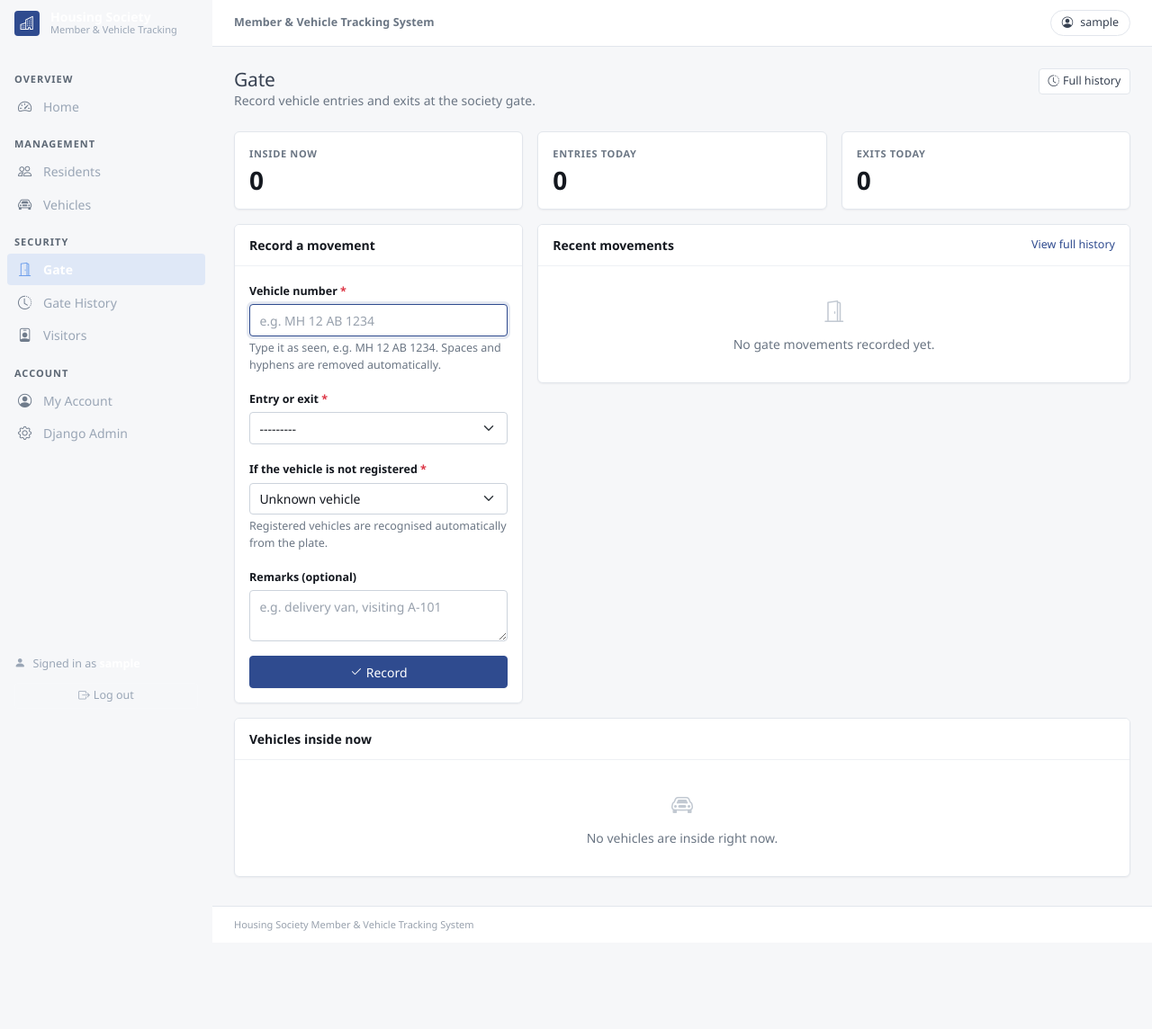
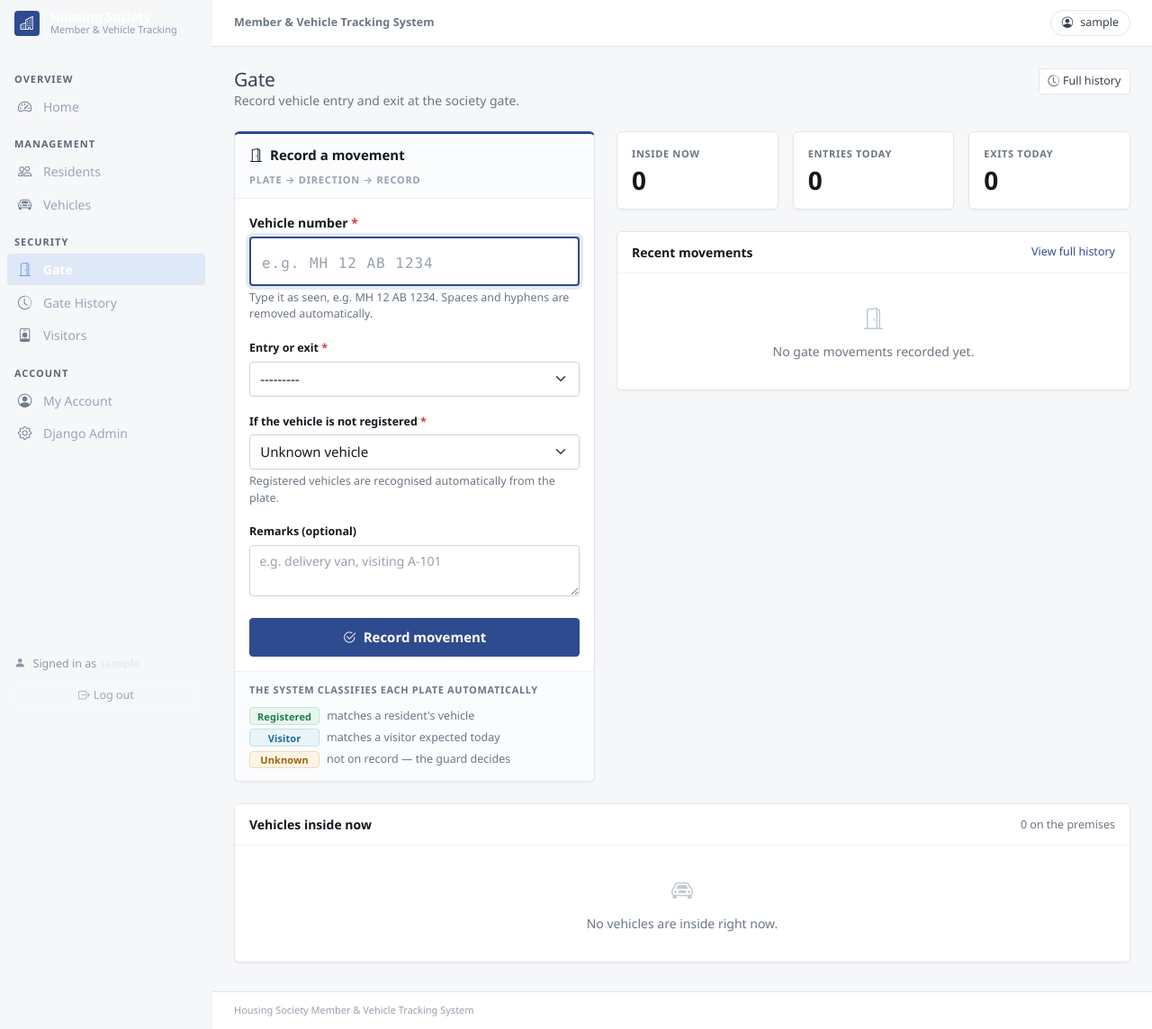
Before and after one commit to gaurivvv/HousingSocietyVTS, a Django app: page /gate/ in a window 1280 px wide. Shown: the whole page at 90% size. Before the commit the page ends 1035 px from the top, so only its background shows below. Run offline with Django 5.2, Linux system fonts and the light colour scheme; the visitor is signed in with stand-in values (Sample User, id 1); data that the repository does not hold is empty.

Commit message:
Redesign the gate page as an operational console

```diff
--- a/static/css/style.css
+++ b/static/css/style.css
@@ -484,3 +484,115 @@ a:hover { color: var(--c-primary-hover); text-decoration: underline; }
     .app-content { padding: var(--s-4) var(--s-4) var(--s-5); }
     .app-topbar  { padding: 0 var(--s-4); }
 }
+
+/* ---------- Sidebar text contrast fixes ---------- */
+
+.app-brand-name { color: #ffffff; }
+.app-brand-sub  { color: #8d99a9; }
+.app-user       { color: #8d99a9; }
+.app-user strong { color: #e8ecf2; font-weight: 600; }
+
+/* ============================================================
+   Gate console ? scoped to the Gate page
+   ============================================================ */
+
+.gate-console {
+    background: var(--c-surface);
+    border: 1px solid var(--c-line);
+    border-radius: var(--radius);
+    box-shadow: var(--shadow);
+    overflow: hidden;
+    border-top: 3px solid var(--c-primary);
+}
+
+.gate-console-head {
+    display: flex;
+    flex-wrap: wrap;
+    align-items: baseline;
+    justify-content: space-between;
+    gap: var(--s-2);
+    padding: var(--s-3) var(--s-4);
+    border-bottom: 1px solid var(--c-line-soft);
+    background: #fbfcfd;
+}
+
+.gate-console-title { font-size: var(--t-md); font-weight: 600; color: var(--c-ink); }
+
+.gate-console-step {
+    font-size: var(--t-xs);
+    font-weight: 600;
+    letter-spacing: .07em;
+    text-transform: uppercase;
+    color: var(--c-faint);
+}
+
+.gate-console-body { padding: var(--s-4); }
+
+.gate-field { margin-bottom: var(--s-4); }
+.gate-field:last-of-type { margin-bottom: var(--s-5); }
+
+/* The plate is the primary input: larger, monospaced, wider tracking */
+.gate-field-plate .form-label { font-size: var(--t-base); }
+
+.gate-field-plate .form-control {
+    font-family: "Cascadia Mono", Consolas, "Courier New", monospace;
+    font-size: 1.375rem;
+    font-weight: 700;
+    letter-spacing: .12em;
+    text-transform: uppercase;
+    padding: .55rem .75rem;
+    border-width: 2px;
+    border-color: #b9c2ce;
+}
+.gate-field-plate .form-control::placeholder {
+    font-size: 1rem;
+    letter-spacing: .06em;
+    font-weight: 400;
+    text-transform: none;
+}
+.gate-field-plate .form-control:focus {
+    border-color: var(--c-primary);
+    box-shadow: 0 0 0 4px rgba(47,75,143,.12);
+}
+
+/* Direction and category read as deliberate choices, not afterthoughts */
+.gate-console-body .form-select { font-size: var(--t-md); padding: .45rem .7rem; }
+
+.gate-record-btn {
+    width: 100%;
+    padding: .6rem 1rem;
+    font-size: var(--t-md);
+    font-weight: 600;
+}
+
+.gate-console-foot {
+    padding: var(--s-3) var(--s-4);
+    border-top: 1px solid var(--c-line-soft);
+    background: #fbfcfd;
+}
+
+.gate-legend-title {
+    display: block;
+    font-size: var(--t-xs);
+    font-weight: 600;
+    letter-spacing: .06em;
+    text-transform: uppercase;
+    color: var(--c-muted);
+    margin-bottom: var(--s-2);
+}
+
+.gate-legend { list-style: none; margin: 0; padding: 0; }
+
+.gate-legend li {
+    display: flex;
+    align-items: center;
+    gap: var(--s-2);
+    font-size: var(--t-sm);
+    color: var(--c-muted);
+    padding: .15rem 0;
+}
+.gate-legend .badge { flex: 0 0 auto; min-width: 78px; justify-content: center; }
+
+@media (max-width: 1199.98px) {
+    .gate-console { margin-bottom: var(--s-2); }
+}
--- a/templates/tracking/gate.html
+++ b/templates/tracking/gate.html
@@ -6,48 +6,25 @@
 <div class="page-header">
     <div>
         <h1 class="h3 mb-0">Gate</h1>
-        <p class="text-muted small mb-0">Record vehicle entries and exits at the society gate.</p>
+        <p class="text-muted small mb-0">Record vehicle entry and exit at the society gate.</p>
     </div>
     <a href="{% url 'tracking:history' %}" class="btn btn-outline-secondary btn-sm"><i class="bi bi-clock-history me-1"></i>Full history</a>
 </div>
 
-<div class="row g-3 mb-3">
-    <div class="col-sm-4">
-        <div class="card stat-card h-100">
-            <div class="card-body">
-                <div class="text-muted small">Inside now</div>
-                <div class="stat-value">{{ inside_logs|length }}</div>
-            </div>
-        </div>
-    </div>
-    <div class="col-sm-4">
-        <div class="card stat-card h-100">
-            <div class="card-body">
-                <div class="text-muted small">Entries today</div>
-                <div class="stat-value">{{ today.entries }}</div>
-            </div>
-        </div>
-    </div>
-    <div class="col-sm-4">
-        <div class="card stat-card h-100">
-            <div class="card-body">
-                <div class="text-muted small">Exits today</div>
-                <div class="stat-value">{{ today.exits }}</div>
-            </div>
-        </div>
-    </div>
-</div>
+<div class="row g-4">
+    <div class="col-xl-5">
+        <section class="gate-console">
+            <header class="gate-console-head">
+                <span class="gate-console-title"><i class="bi bi-door-open me-2"></i>Record a movement</span>
+                <span class="gate-console-step">Plate &rarr; Direction &rarr; Record</span>
+            </header>
 
-<div class="row g-3">
-    <div class="col-lg-4">
-        <div class="card">
-            <div class="card-header bg-white fw-semibold">Record a movement</div>
-            <div class="card-body">
-                <form method="post" novalidate>
-                    {% csrf_token %}
+            <form method="post" novalidate class="gate-console-body">
+                {% csrf_token %}
 
-                    {% for field in form %}
-                        <div class="mb-3">
+                {% for field in form %}
+                    {% if field.name == "plate_number" %}
+                        <div class="gate-field gate-field-plate">
                             <label for="{{ field.id_for_label }}" class="form-label">
                                 {{ field.label }}{% if field.field.required %} <span class="text-danger">*</span>{% endif %}
                             </label>
@@ -59,15 +36,66 @@
                                 <div class="form-text">{{ field.help_text }}</div>
                             {% endif %}
                         </div>
-                    {% endfor %}
+                    {% else %}
+                        <div class="gate-field">
+                            <label for="{{ field.id_for_label }}" class="form-label">
+                                {{ field.label }}{% if field.field.required %} <span class="text-danger">*</span>{% endif %}
+                            </label>
+                            {{ field }}
+                            {% for error in field.errors %}
+                                <div class="invalid-feedback d-block">{{ error }}</div>
+                            {% endfor %}
+                            {% if field.help_text %}
+                                <div class="form-text">{{ field.help_text }}</div>
+                            {% endif %}
+                        </div>
+                    {% endif %}
+                {% endfor %}
 
-                    <button type="submit" class="btn btn-primary w-100"><i class="bi bi-check2 me-1"></i>Record</button>
-                </form>
+                <button type="submit" class="btn btn-primary gate-record-btn">
+                    <i class="bi bi-check2-circle me-2"></i>Record movement
+                </button>
+            </form>
+
+            <footer class="gate-console-foot">
+                <span class="gate-legend-title">The system classifies each plate automatically</span>
+                <ul class="gate-legend">
+                    <li><span class="badge text-bg-success">Registered</span> matches a resident's vehicle</li>
+                    <li><span class="badge text-bg-info">Visitor</span> matches a visitor expected today</li>
+                    <li><span class="badge text-bg-warning">Unknown</span> not on record &mdash; the guard decides</li>
+                </ul>
+            </footer>
+        </section>
+    </div>
+
+    <div class="col-xl-7">
+        <div class="row g-3 mb-4">
+            <div class="col-4">
+                <div class="card stat-card h-100">
+                    <div class="card-body">
+                        <div class="text-muted small">Inside now</div>
+                        <div class="stat-value">{{ inside_logs|length }}</div>
+                    </div>
+                </div>
+            </div>
+            <div class="col-4">
+                <div class="card stat-card h-100">
+                    <div class="card-body">
+                        <div class="text-muted small">Entries today</div>
+                        <div class="stat-value">{{ today.entries }}</div>
+                    </div>
+                </div>
+            </div>
+            <div class="col-4">
+                <div class="card stat-card h-100">
+                    <div class="card-body">
+                        <div class="text-muted small">Exits today</div>
+                        <div class="stat-value">{{ today.exits }}</div>
+                    </div>
+                </div>
             </div>
         </div>
-    </div>
 
-    <div class="col-lg-8">
         <div class="card">
             <div class="card-header bg-white d-flex justify-content-between align-items-center">
                 <span class="fw-semibold">Recent movements</span>
@@ -93,9 +121,9 @@
                                     <td><span class="plate">{{ log.plate_number }}</span></td>
                                     <td>
                                         {% if log.movement_type == "ENTRY" %}
-                                            <span class="badge movement-entry">Entry</span>
+                                            <span class="badge movement-entry"><i class="bi bi-box-arrow-in-right me-1"></i>Entry</span>
                                         {% else %}
-                                            <span class="badge movement-exit">Exit</span>
+                                            <span class="badge movement-exit"><i class="bi bi-box-arrow-right me-1"></i>Exit</span>
                                         {% endif %}
                                     </td>
                                     <td>
@@ -124,8 +152,11 @@
     </div>
 </div>
 
-<div class="card mt-3">
-    <div class="card-header bg-white fw-semibold">Vehicles inside now</div>
+<div class="card mt-4">
+    <div class="card-header bg-white d-flex justify-content-between align-items-center">
+        <span class="fw-semibold">Vehicles inside now</span>
+        <span class="text-muted small">{{ inside_logs|length }} on the premises</span>
+    </div>
     {% if inside_logs %}
         <div class="table-responsive">
             <table class="table table-hover align-middle mb-0">
```
